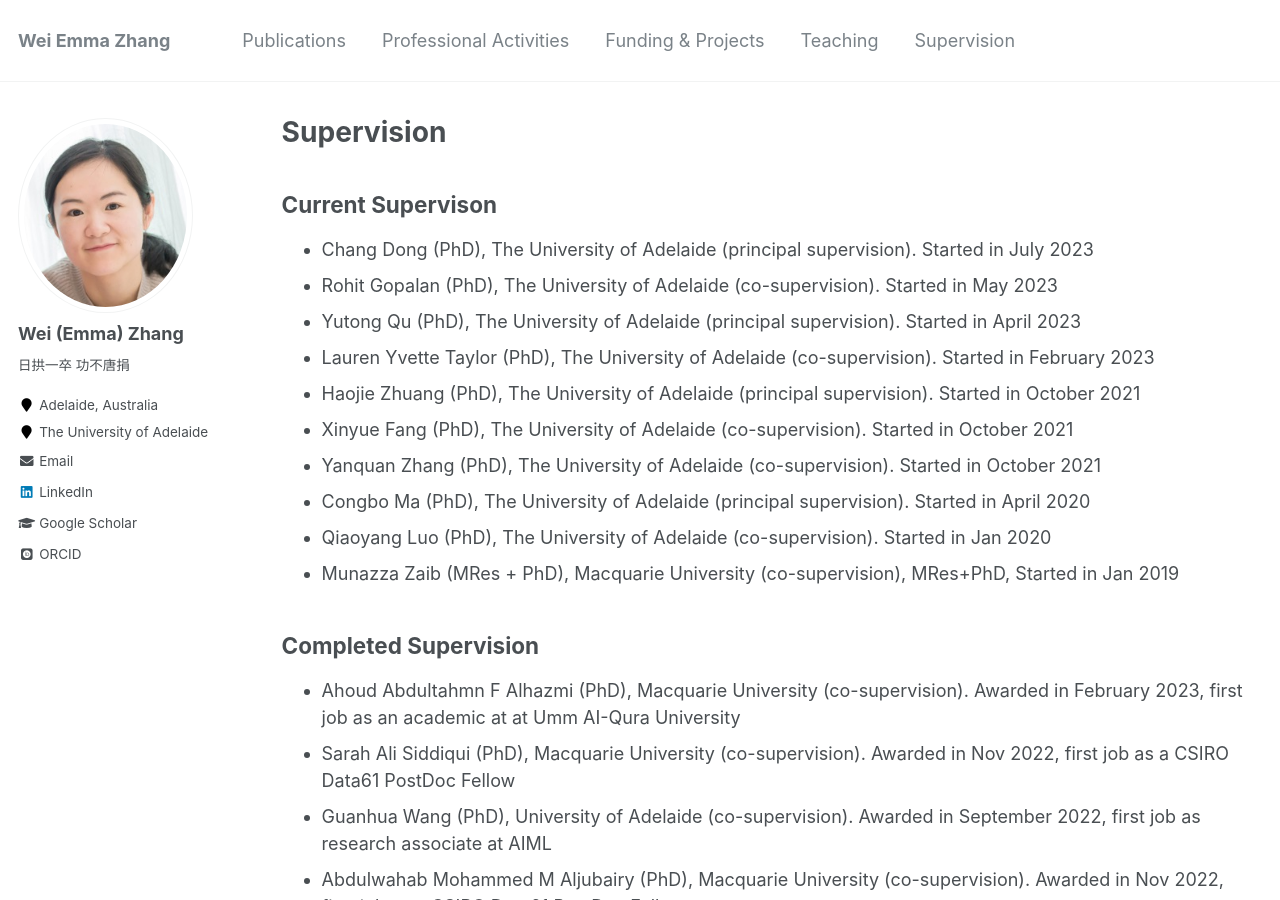
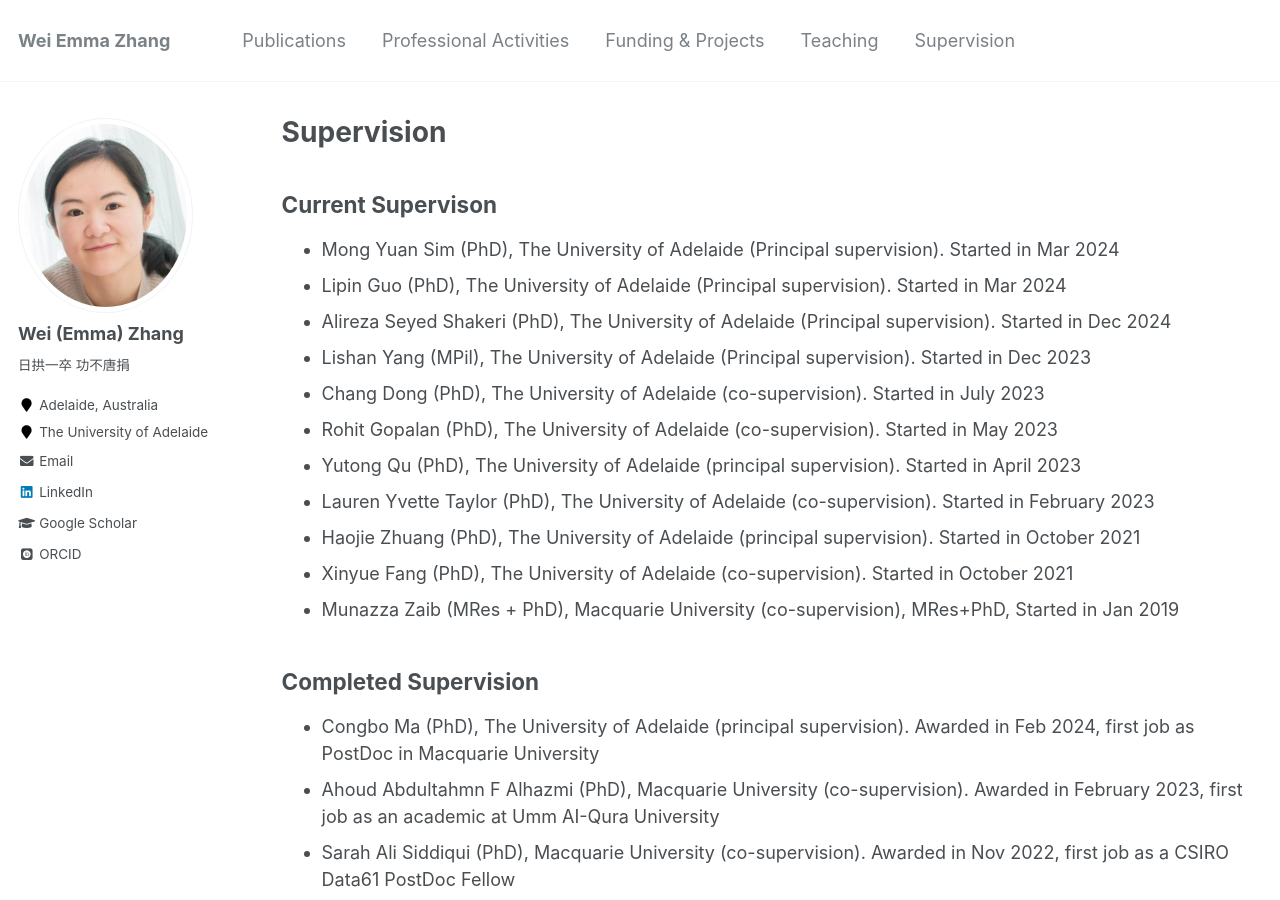
Before and after one commit to weiezhang/weiezhang.github.io, a Jekyll site: the page built from _pages/supervision.md, in a window 1280 px wide and 900 px high. Built offline with Jekyll 4.4.1, drawn with Linux system fonts in a browser that asks for light colours; some web fonts are replaced.

Commit message:
Update supervision.md

```diff
--- a/_pages/supervision.md
+++ b/_pages/supervision.md
@@ -10,19 +10,21 @@ author_profile: true
 
 
 ## Current Supervison
-- Chang Dong (PhD), The University of Adelaide (principal supervision). Started in July 2023
+- Mong Yuan Sim (PhD), The University of Adelaide (Principal supervision). Started in Mar 2024
+- Lipin Guo (PhD), The University of Adelaide (Principal supervision). Started in Mar 2024
+- Alireza Seyed Shakeri (PhD), The University of Adelaide (Principal supervision). Started in Dec 2024
+- Lishan Yang (MPil), The University of Adelaide (Principal supervision). Started in Dec 2023
+- Chang Dong (PhD), The University of Adelaide (co-supervision). Started in July 2023
 - Rohit Gopalan (PhD), The University of Adelaide (co-supervision). Started in May 2023
 - Yutong Qu (PhD), The University of Adelaide (principal supervision). Started in April 2023
 - Lauren Yvette Taylor (PhD), The University of Adelaide (co-supervision). Started in February 2023
 - Haojie Zhuang (PhD), The University of Adelaide (principal supervision). Started in October 2021
 - Xinyue Fang (PhD), The University of Adelaide (co-supervision). Started in October 2021
-- Yanquan Zhang (PhD), The University of Adelaide (co-supervision). Started in October 2021
-- Congbo Ma (PhD), The University of Adelaide (principal supervision). Started in April 2020
-- Qiaoyang Luo (PhD), The University of Adelaide (co-supervision). Started in Jan 2020
 - Munazza Zaib (MRes + PhD), Macquarie University (co-supervision), MRes+PhD, Started in Jan 2019
 
 ## Completed Supervision
-- Ahoud Abdultahmn F Alhazmi (PhD), Macquarie University (co-supervision). Awarded in February 2023, first job as an academic at at Umm AI-Qura University
+- Congbo Ma (PhD), The University of Adelaide (principal supervision). Awarded in Feb 2024, first job as PostDoc in Macquarie University
+-  Ahoud Abdultahmn F Alhazmi (PhD), Macquarie University (co-supervision). Awarded in February 2023, first job as an academic at Umm AI-Qura University
 - Sarah Ali Siddiqui (PhD), Macquarie University (co-supervision). Awarded in Nov 2022, first job as a CSIRO Data61 PostDoc Fellow
 - Guanhua Wang (PhD), University of Adelaide (co-supervision). Awarded in September 2022, first job as research associate at AIML
 - Abdulwahab Mohammed M Aljubairy (PhD), Macquarie University (co-supervision). Awarded in Nov 2022, first job as a CSIRO Data61 PostDoc Fellow
```
